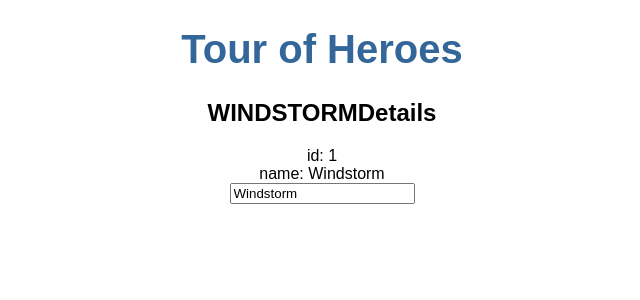
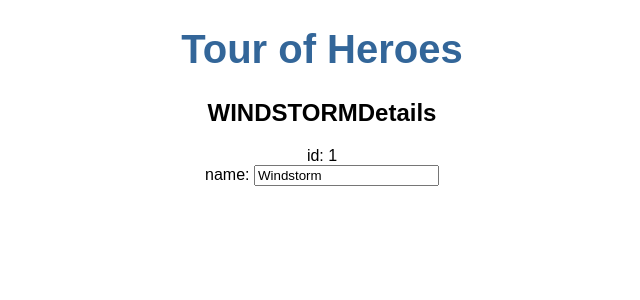
Before and after one commit to shibe23/angular-tour-of-heroes, an Angular app: page / in a window 1280 px wide. Shown: the top 300 px of the page, without its empty margins (318-958 px from the left). Built offline with nearby package versions, Linux system fonts and the light colour scheme.

Commit message:
Fix html

```diff
--- a/src/app/heroes/heroes.component.html
+++ b/src/app/heroes/heroes.component.html
@@ -1,9 +1,8 @@
 <h2>{{ hero.name | uppercase }}Details</h2>
 <div><span>id: </span>{{ hero.id }}</div>
-<div><span>name: </span>{{ hero.name }}</div>
 
 <div>
-  <label for="hero_name">
+  <label for="hero_name">name:
     <input [(ngModel)]="hero.name" name="hero_name" placeholder="name" />
   </label>
 </div>
```
